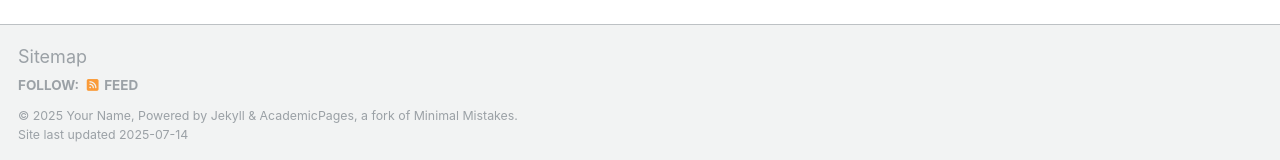
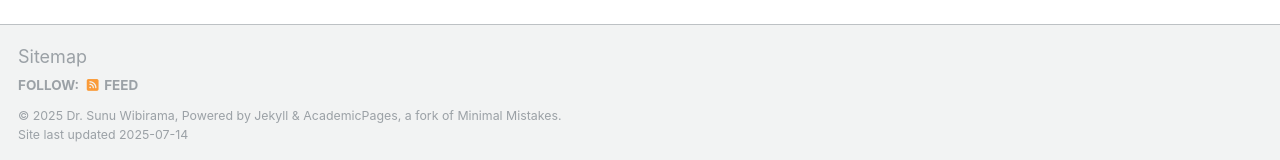
Before and after one commit to wibirama/wibirama.github.io, a Jekyll site: the page built from _pages/about.md, in a window 1280 px wide and 900 px high, scrolled down 872 px. Shown: the part 737-897 px from the top of the window. Built offline with Jekyll 4.4.1, drawn with Linux system fonts in a browser that asks for light colours; some web fonts are replaced; a script that is not in the unit is left out.

Commit message:
Update _config.yml

```diff
--- a/_config.yml
+++ b/_config.yml
@@ -11,7 +11,7 @@ locale                   : "en-US"
 site_theme               : "default"
 title                    : "Dr. Sunu Wibirama"
 title_separator          : "-"
-name                     : &name "Your Name"
+name                     : &name "Dr. Sunu Wibirama"
 description              : &description "personal description"
 url                      : https://wibirama.github.io # the base hostname & protocol for your site e.g. "https://[your GitHub username].github.io" or if you already have some other page hosted on Github then use "https://[your GitHub username].github.io/[Your Repo Name]"
 baseurl                  : "" # the subpath of your site, e.g. "/blog"
```
